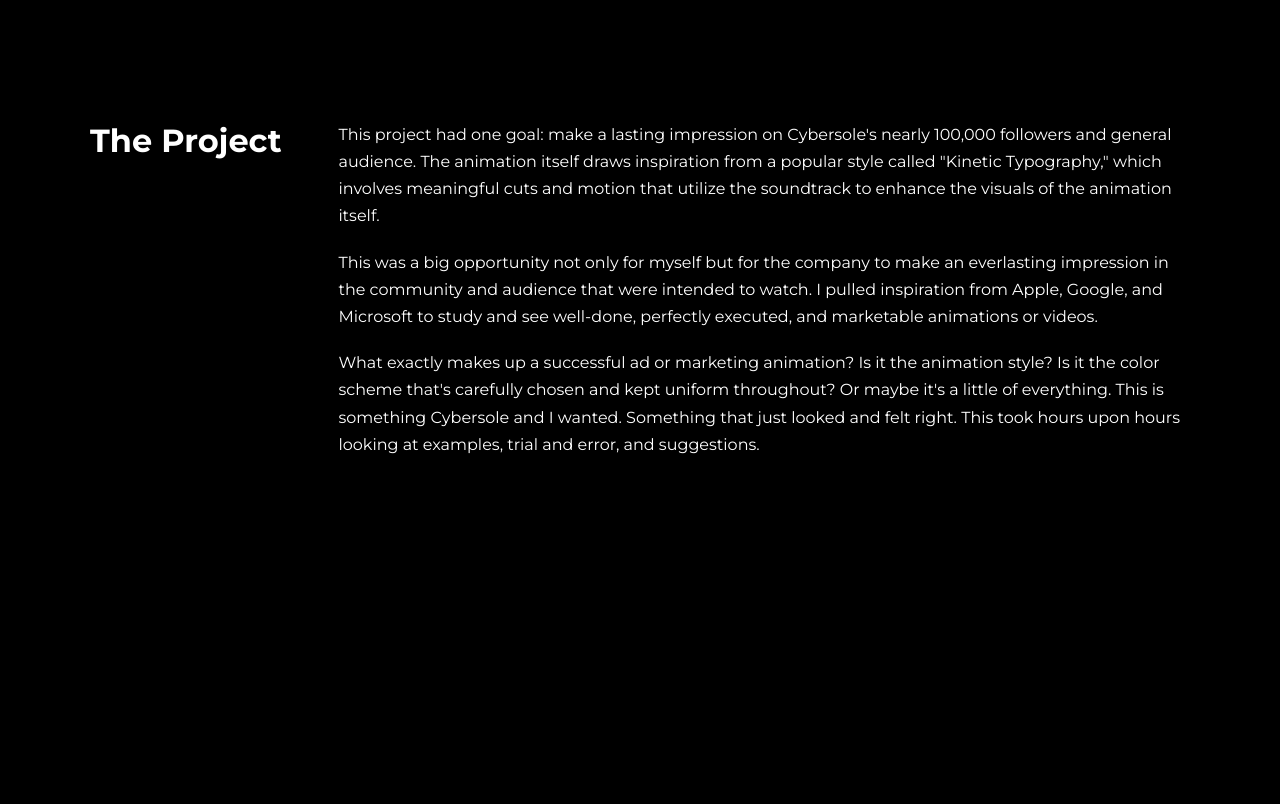
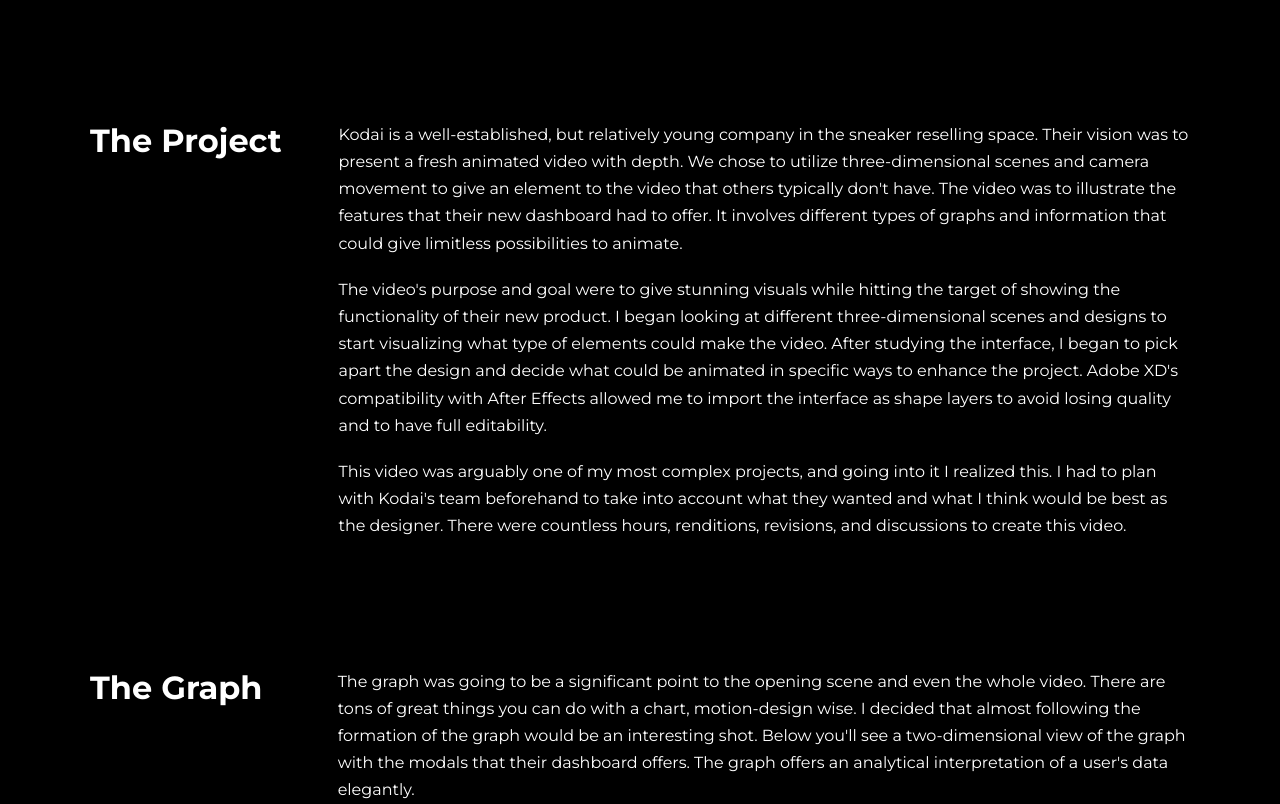
Before and after one commit to chrisleerod/portfolio2, a plain HTML site: page kodai.html in a window 1280 px wide. Shown: the part 1240-2044 px from the top of the page. Before the commit the page ends 1698 px from the top, so only its background shows below. Drawn offline with nearby package versions, Linux system fonts and the light colour scheme; a script that the page names is missing.

Commit message:
Add files via upload

```diff
--- a/kodai.html
+++ b/kodai.html
@@ -6,7 +6,7 @@
     <meta name="viewport" content="width=device-width, initial-scale=1.0">
     <meta http-equiv="X-UA-Compatible" content="ie=edge">
     <link rel="stylesheet" href="project-style.css">
-    <title>Nebula Project Study</title>
+    <title>Kodai Project Study</title>
 </head>
 
 <body>
@@ -80,28 +80,52 @@
                 <br>
             </div>
             <div class="paragraph-text">
-                <p class="goal-p">This project had one goal: make a lasting impression on Cybersole's nearly 100,000
-                    followers and general audience. The animation itself draws inspiration from a popular style called
-                    "Kinetic Typography," which involves meaningful cuts and motion that utilize the soundtrack to
-                    enhance the visuals of the animation itself.
+                <p class="goal-p">
+                    Kodai is a well-established, but relatively young company in the sneaker reselling space. Their
+                    vision was to present a fresh animated video with depth. We chose to utilize three-dimensional
+                    scenes and camera movement to give an element to the video that others typically don't have. The
+                    video was to illustrate the features that their new dashboard had to offer. It involves different
+                    types of graphs and information that could give limitless possibilities to animate.
                 </p>
                 <br>
                 <p class="goal-p">
-                    This was a big opportunity not only for myself but for the company to make an everlasting
-                    impression in the community and audience that were intended to watch. I pulled inspiration from
-                    Apple, Google, and Microsoft to study and see well-done, perfectly
-                    executed, and marketable animations or videos.
+                    The video's purpose and goal were to give stunning visuals while hitting the target of showing the
+                    functionality of their new product. I began looking at different three-dimensional scenes and
+                    designs to start visualizing what type of elements could make the video. After studying the
+                    interface, I began to pick apart the design and decide what could be animated in specific ways to
+                    enhance the project. Adobe XD's compatibility with After Effects allowed me to import the interface
+                    as shape layers to avoid losing quality and to have full editability.
                 </p>
                 <br>
                 <p class="goal-p">
-                    What exactly makes up a successful ad or marketing animation? Is it the animation style? Is it the
-                    color scheme that's carefully chosen and kept uniform throughout? Or maybe it's a little of
-                    everything. This is something Cybersole and I wanted. Something that just looked and felt right.
-                    This took hours upon hours looking at examples, trial and error, and suggestions.
+                    This video was arguably one of my most complex projects, and going into it I realized this. I had to
+                    plan with Kodai's team beforehand to take into account what they wanted and what I think would be
+                    best as the designer. There were countless hours, renditions, revisions, and discussions to create
+                    this video.
                 </p>
             </div>
             </p>
         </div>
+
+        <div class="project-body">
+            <div class="title-text">
+                <h1 class="goal-h2">The Graph</h1>
+                <br>
+            </div>
+            <div class="paragraph-text">
+                <p class="goal-p">
+                    The graph was going to be a significant point to the opening scene and even the whole video. There
+                    are tons of great things you can do with a chart, motion-design wise. I decided that almost
+                    following the formation of the graph would be an interesting shot. Below you'll see a
+                    two-dimensional view of the graph with the modals that their dashboard offers. The graph offers an
+                    analytical interpretation of a user's data elegantly.
+                </p>
+            </div>
+            </p>
+        </div>
+
+        <img class="graph-gif" src="kodai-graph.gif" alt="">
+
     </div>
 
     <script src="//cdnjs.cloudflare.com/ajax/libs/ScrollMagic/2.0.7/plugins/debug.addIndicators.min.js"></script>
--- a/project-style.css
+++ b/project-style.css
@@ -252,9 +252,22 @@ hr {
     margin-right: 4em;
 }
 
+.goal-h2 {
+    padding-right: 18.5px;
+    width: 100%;
+    margin: 0px;
+    margin-right: 4em;
+}
+
 .goal-p {
     line-height: 1.7em;
     margin: 0px;
+}
+
+.graph-gif {
+    margin: 0 auto;
+    width: 100%;
+    max-width: 1100px;
 }
 
   .welcome {
```
